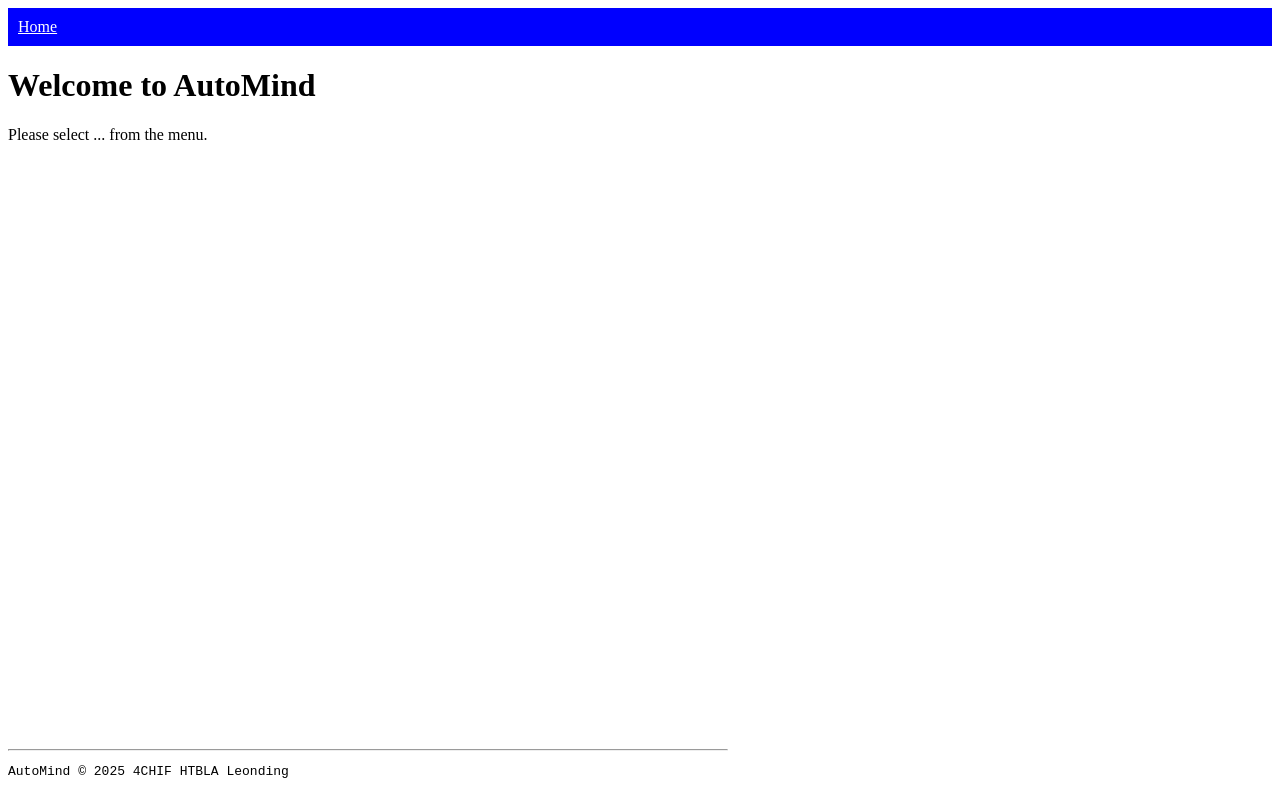
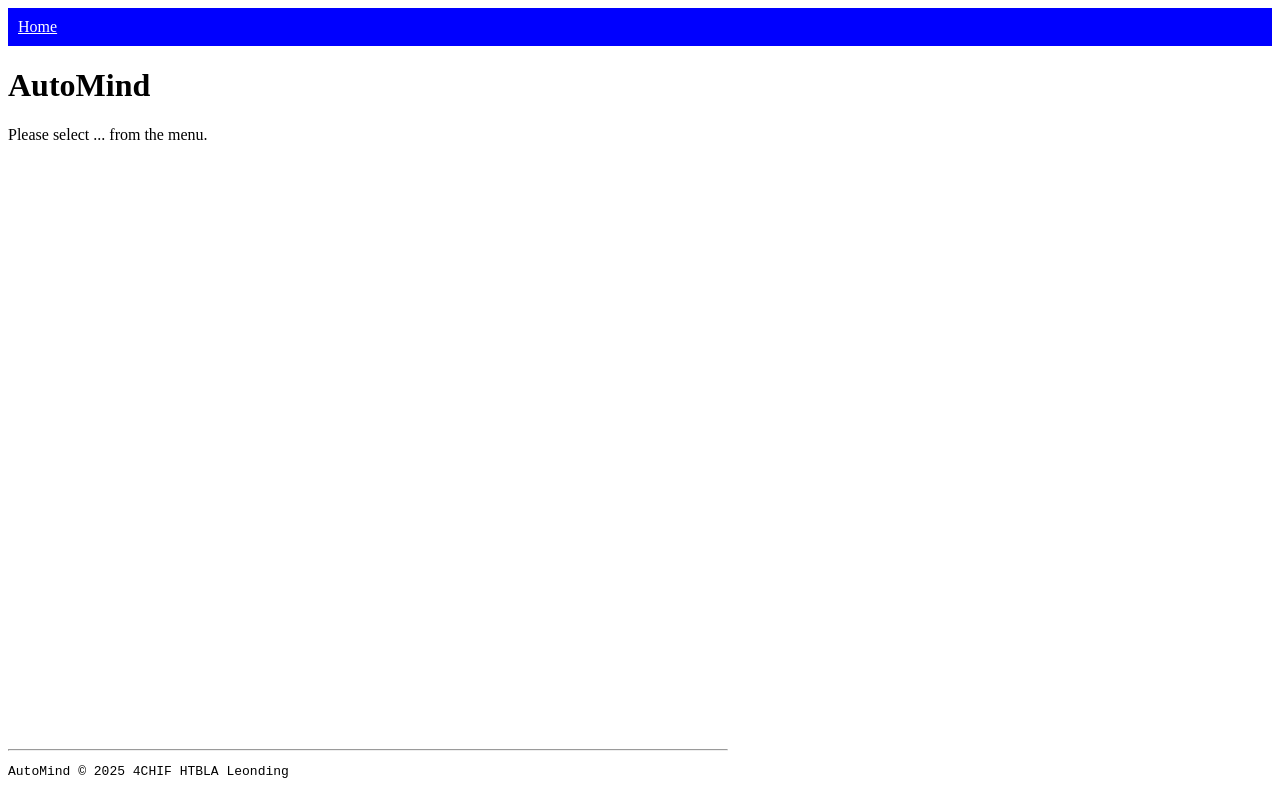
Before and after one commit to AutoMind-2527/Frontend, an Angular app in the folder AutoMind-Project/: page /home in a window 1280 px wide. Built offline with nearby package versions, Linux system fonts and the light colour scheme.

Commit message:
started working on the Frontend homepage

```diff
--- a/AutoMind-Project/angular.json
+++ b/AutoMind-Project/angular.json
@@ -88,5 +88,8 @@
         }
       }
     }
+  },
+  "cli": {
+    "analytics": "0dd92ba0-80c5-4750-80d4-a31ee325e303"
   }
 }
--- a/AutoMind-Project/src/app/home/home.html
+++ b/AutoMind-Project/src/app/home/home.html
@@ -1,4 +1,4 @@
-<h1>Welcome to AutoMind</h1>
+<h1>AutoMind</h1>
 
 <div>
   Please select ... from the menu.
--- a/AutoMind-Project/src/index.html
+++ b/AutoMind-Project/src/index.html
@@ -2,10 +2,10 @@
 <html lang="en">
 <head>
   <meta charset="utf-8">
-  <title>AutoMindProject</title>
+  <title>AutoMind</title>
   <base href="/">
   <meta name="viewport" content="width=device-width, initial-scale=1">
-  <link rel="icon" type="image/x-icon" href="favicon.ico">
+  <link rel="icon" type="image/png" href="assets/favicon.png?v=2">
 </head>
 <body>
   <app-root></app-root>
```
